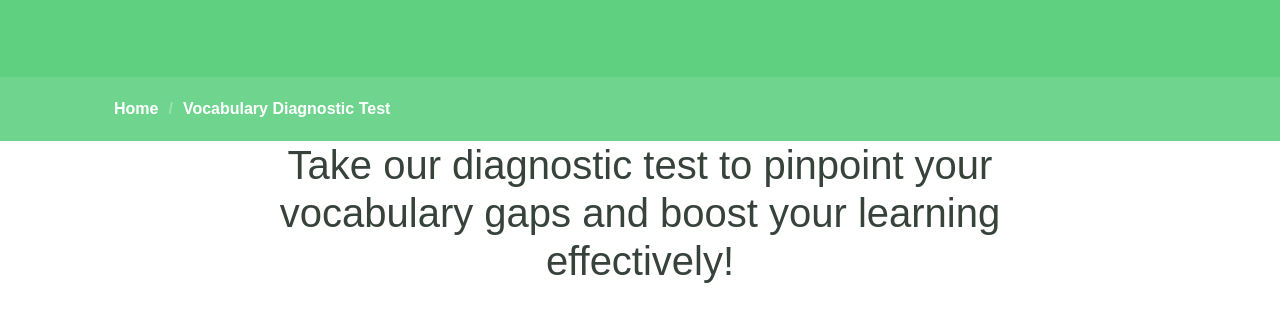
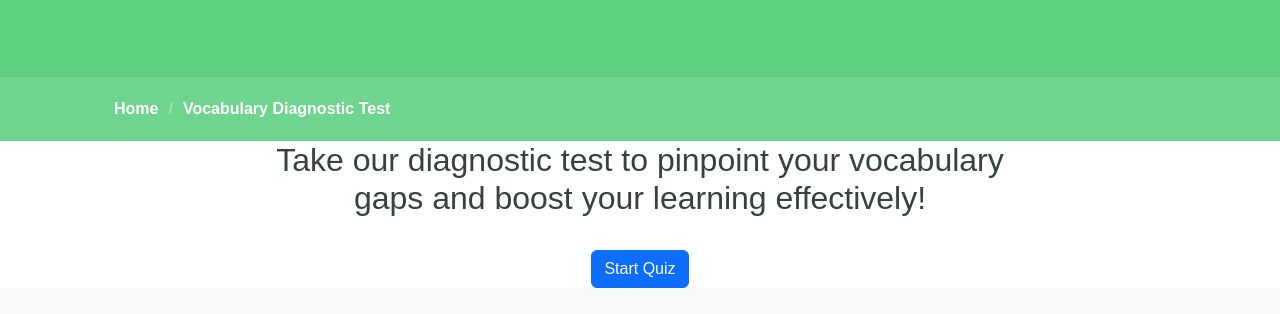
Before and after one commit to vaibhavselkar/sanghamitra-learning, a plain HTML site: page public/vocabulary-diagnostic-test.html in a window 1280 px wide. Shown: the part 250-564 px from the top of the page. Drawn offline with nearby package versions, Linux system fonts and the light colour scheme; a script that the page names is missing.

Commit message:
Update vocabulary-diagnostic-test.html

```diff
--- a/public/vocabulary-diagnostic-test.html
+++ b/public/vocabulary-diagnostic-test.html
@@ -75,7 +75,7 @@
         <div class="container">
             <div class="row d-flex justify-content-center text-center">
                 <div class="col-lg-8">
-                    <h1>Take our diagnostic test to pinpoint your vocabulary gaps and boost your learning effectively!</h1>
+                    <h2>Take our diagnostic test to pinpoint your vocabulary gaps and boost your learning effectively!</h2>
                     <button id="start-button" class="btn btn-primary mt-4">Start Quiz</button>
                 </div>
             </div>
```
